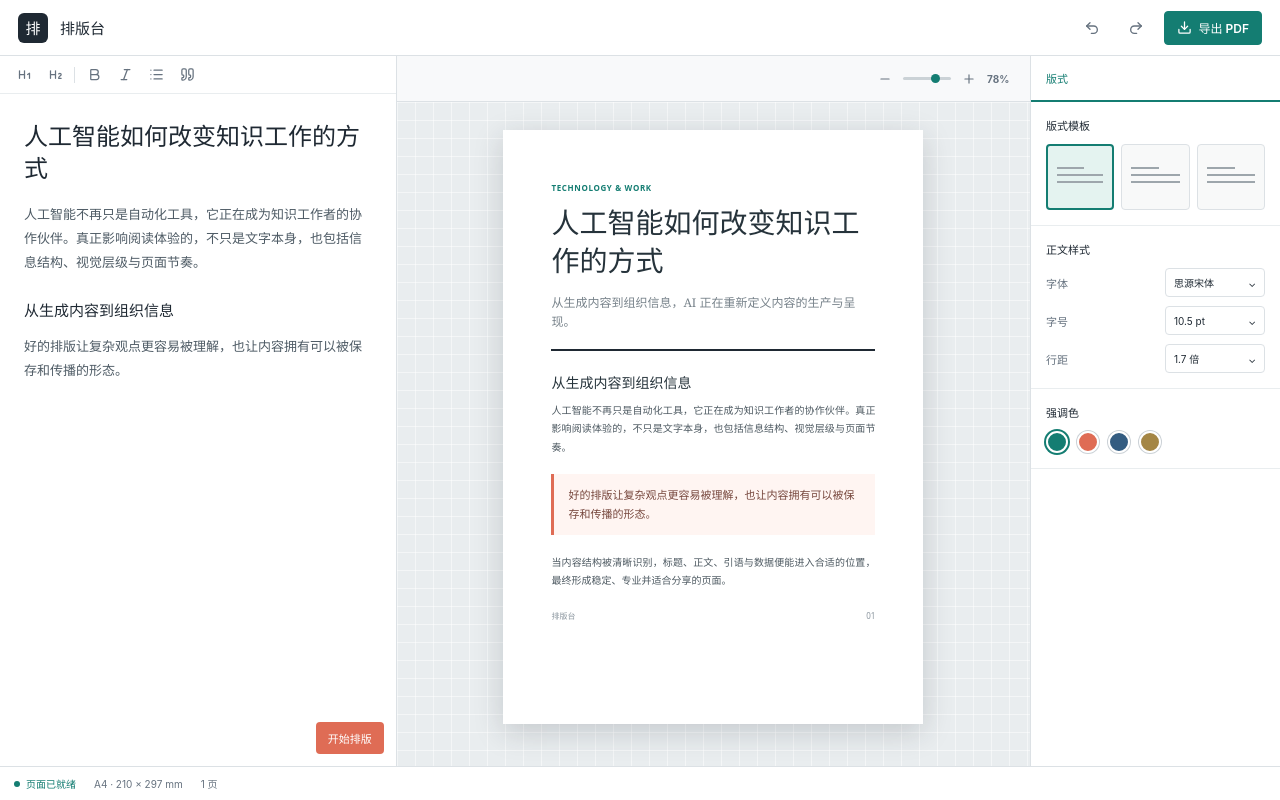
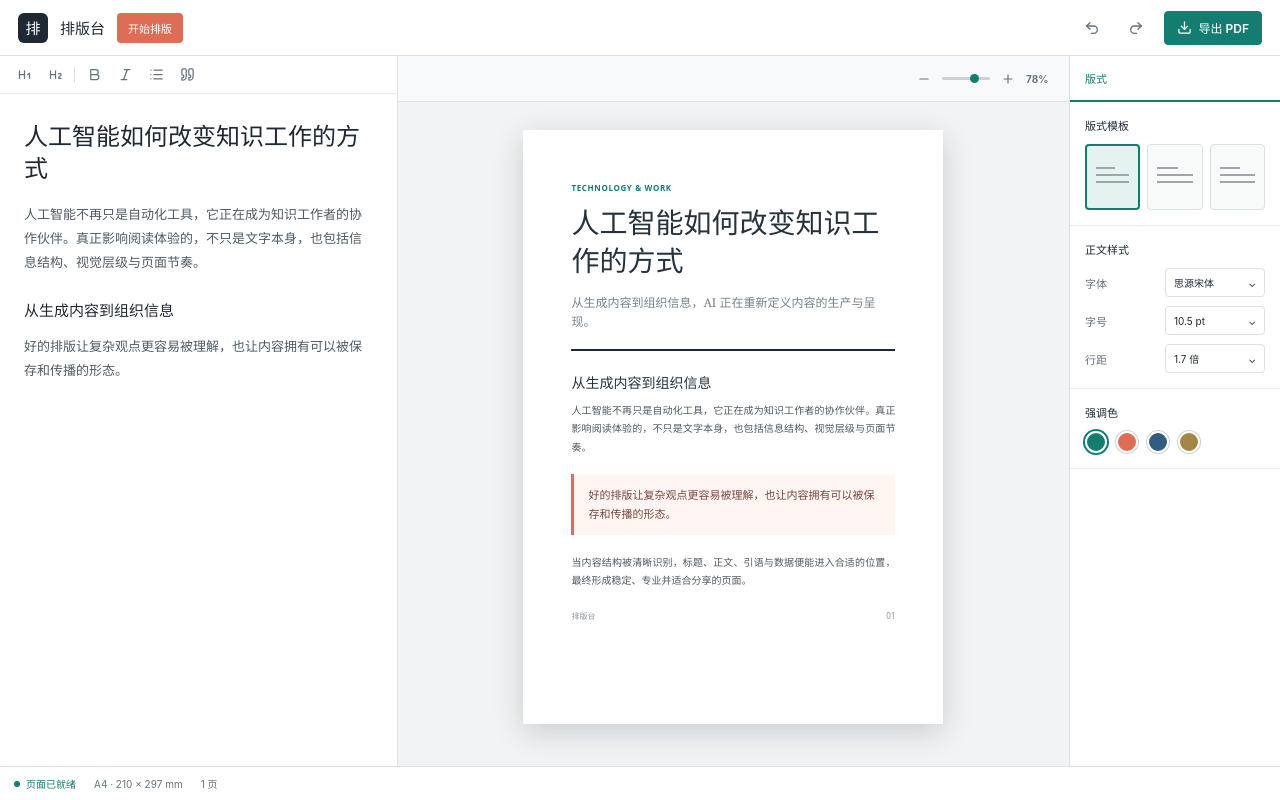
Before and after one commit to grting1006/paiban, a React (Vite) app: page / in a window 1280 px wide. Built offline with nearby package versions, Linux system fonts and the light colour scheme.

Commit message:
refactor: tighten workbench layout

```diff
--- a/src/components/AppHeader.tsx
+++ b/src/components/AppHeader.tsx
@@ -5,6 +5,7 @@ export function AppHeader() {
     <header className="app-header">
       <div className="app-header__logo" aria-hidden="true">排</div>
       <strong className="app-header__product">排版台</strong>
+      <button className="layout-button" disabled>开始排版</button>
       <span className="app-header__spacer" />
       <button className="icon-button" aria-label="撤销" title="撤销" disabled><Undo2 size={16} /></button>
       <button className="icon-button" aria-label="重做" title="重做" disabled><Redo2 size={16} /></button>
--- a/src/components/SourcePanel.tsx
+++ b/src/components/SourcePanel.tsx
@@ -24,9 +24,6 @@ export function SourcePanel() {
         <h2>{sampleDocument.sectionTitle}</h2>
         <p>{sampleDocument.quote}</p>
       </article>
-      <div className="ai-action">
-        <button disabled>开始排版</button>
-      </div>
     </section>
   )
 }
--- a/src/styles/app.css
+++ b/src/styles/app.css
@@ -8,7 +8,7 @@
 .workbench__main {
   min-width: 1180px;
   display: grid;
-  grid-template-columns: minmax(300px, 31%) minmax(560px, 1fr) 250px;
+  grid-template-columns: minmax(300px, 31%) minmax(560px, 1fr) 210px;
   overflow: hidden;
 }
 
@@ -39,6 +39,17 @@
 
 .app-header__product { font-size: 15px; }
 .app-header__spacer { flex: 1; }
+
+.layout-button {
+  height: 30px;
+  padding: 0 11px;
+  border: 0;
+  border-radius: var(--radius-sm);
+  background: var(--coral);
+  color: white;
+  font-size: 11px;
+  font-weight: 700;
+}
 
 .icon-button {
   width: 32px;
@@ -75,11 +86,10 @@
   min-width: 0;
   display: flex;
   flex-direction: column;
-  border-right: 1px solid var(--line);
 }
 
-.preview-panel { min-width: 0; display: flex; flex-direction: column; }
-.inspector-panel { min-width: 0; border-left: 1px solid var(--line); }
+.preview-panel { min-width: 0; display: flex; flex-direction: column; border-left: 1px solid var(--line); border-right: 1px solid var(--line); }
+.inspector-panel { min-width: 0; }
 
 .source-toolbar {
   height: 38px;
@@ -124,15 +134,6 @@
 .source-editor h2 { margin: 23px 0 9px; color: var(--ink); font-size: 15px; letter-spacing: 0; }
 .source-editor p { margin: 0 0 11px; font-size: 13px; }
 
-.ai-action {
-  display: flex;
-  justify-content: flex-end;
-  flex: none;
-  padding: 0 12px 12px;
-}
-
-.ai-action button { height: 32px; padding: 0 12px; border: 0; border-radius: var(--radius-sm); background: var(--coral); color: white; font-size: 11px; font-weight: 700; white-space: nowrap; }
-
 .preview-toolbar {
   height: 46px;
   display: flex;
@@ -157,9 +158,7 @@
   justify-content: center;
   overflow: hidden;
   padding: 28px 44px;
-  background-color: #e9edef;
-  background-image: linear-gradient(rgba(255, 255, 255, .5) 1px, transparent 1px), linear-gradient(90deg, rgba(255, 255, 255, .5) 1px, transparent 1px);
-  background-size: 18px 18px;
+  background: #f1f3f4;
 }
 
 .paper {
```
Also changed, not shown: 1 other file (tests, documents, lock files or other folders).
